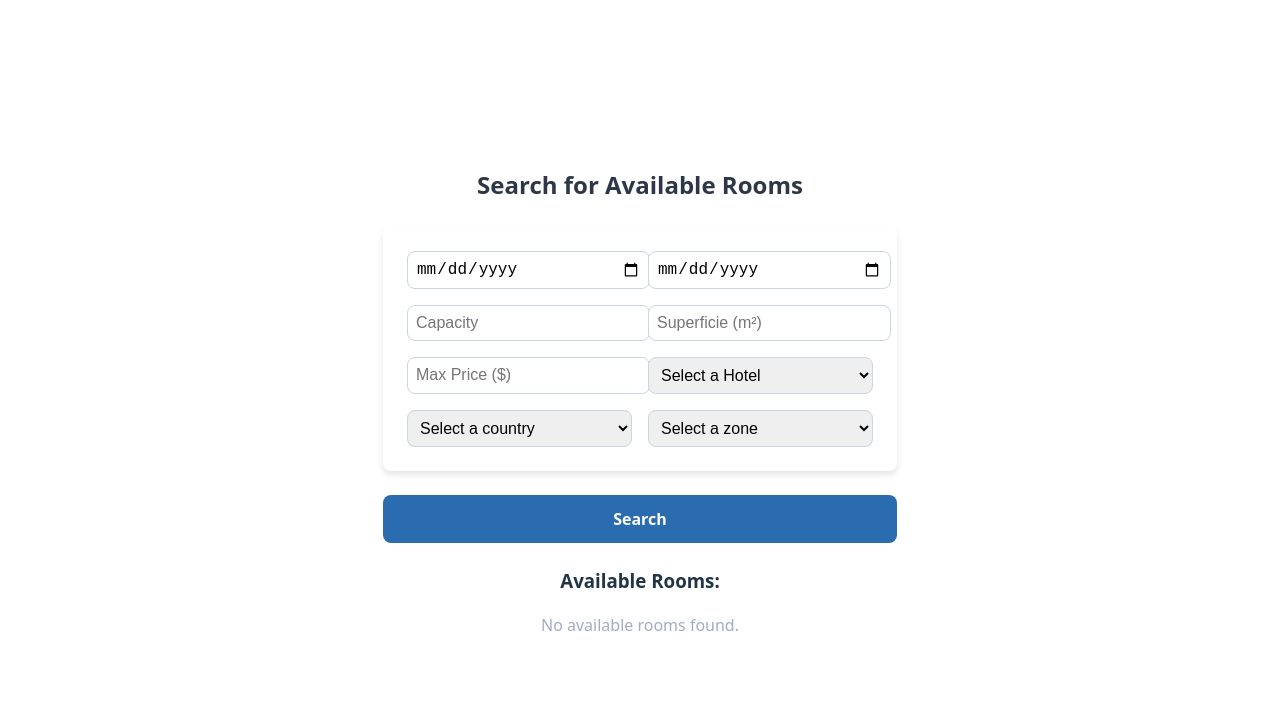
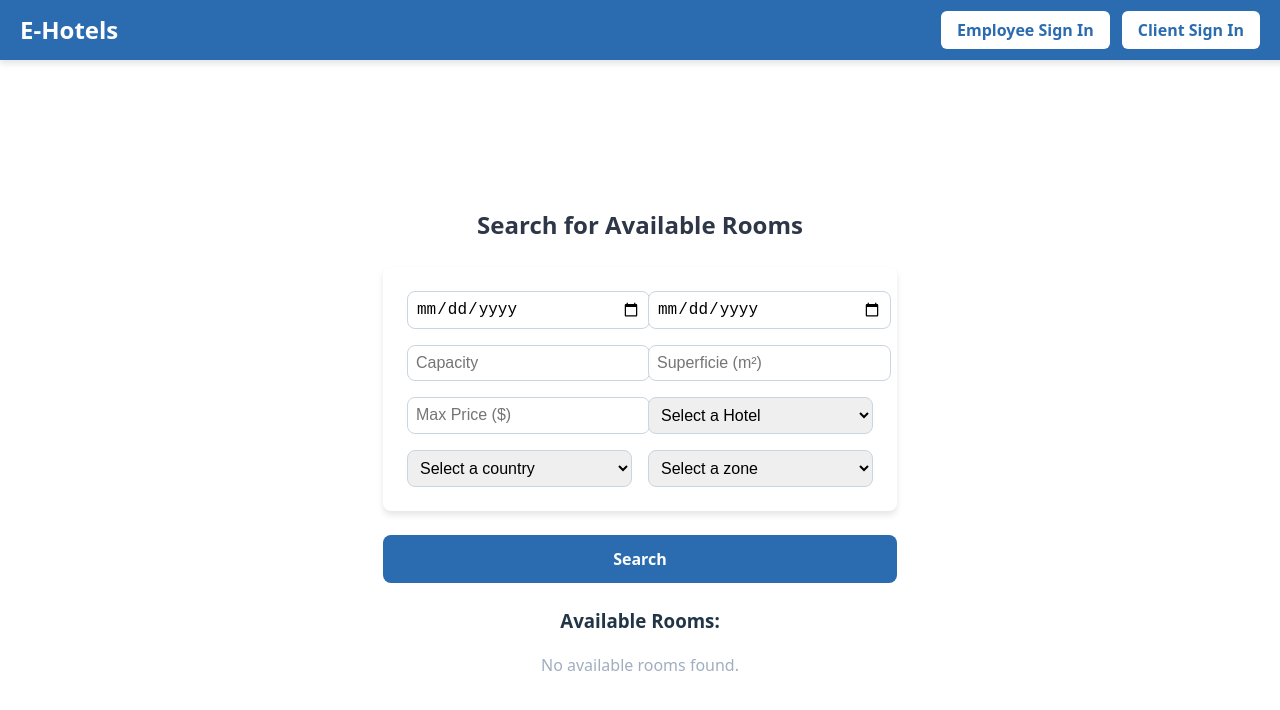
Before and after one commit to Zachdj27/Hotel-Web-App, a React (Vite) app in the folder e-hotels-frontend/: page /client/booking in a window 1280 px wide. Shown: the top 710 px of the page. Built offline with nearby package versions, Linux system fonts and the light colour scheme.

Commit message:
added menu bar

```diff
--- /dev/null
+++ b/e-hotels-frontend/src/components/MenuBar.jsx
@@ -0,0 +1,11 @@
+export default function MenuBar() {
+    return (
+      <div className="menu-bar">
+        <h1 className="menu-title">E-Hotels</h1>
+        <div className="menu-buttons">
+          <button className="menu-button">Employee Sign In</button>
+          <button className="menu-button">Client Sign In</button>
+        </div>
+      </div>
+    );
+  }
--- /dev/null
+++ b/e-hotels-frontend/src/components/menuBar.css
@@ -0,0 +1,60 @@
+.menu-bar {
+    width: 100%;
+    height: 60px;
+    background-color: #2b6cb0; /* Blue background */
+    color: white;
+    display: flex;
+    justify-content: space-between;
+    align-items: center;
+    padding: 0 20px;
+    position: fixed;
+    top: 0;
+    left: 0;
+    z-index: 1000;
+    box-shadow: 0px 4px 6px rgba(0, 0, 0, 0.1);
+  }
+
+  .menu-title {
+    font-size: 1.5rem;
+    font-weight: bold;
+  }
+
+  .menu-buttons {
+    display: flex;
+    gap: 12px;
+    margin-right: 40px;
+  }
+
+  .menu-button {
+    background-color: white;
+    color: #2b6cb0;
+    padding: 8px 16px;
+    border-radius: 6px;
+    border: none;
+    cursor: pointer;
+    font-weight: 600;
+    transition: background-color 0.3s ease-in-out;
+    white-space: nowrap; /* Ensures buttons don’t wrap */
+  }
+
+  .menu-button:hover {
+    background-color: #e2e8f0;
+  }
+
+  /* Ensure content does not go under menu */
+  .container {
+    margin-top: 80px; /* Pushes content down so it's not hidden under the fixed menu bar */
+  }
+
+  /* Responsive adjustments */
+  @media (max-width: 600px) {
+    .menu-bar {
+      flex-direction: column;
+      height: auto;
+      padding: 10px 20px;
+    }
+
+    .menu-buttons {
+      margin-top: 8px;
+    }
+  }
--- a/e-hotels-frontend/src/pages/home.jsx
+++ b/e-hotels-frontend/src/pages/home.jsx
@@ -1,6 +1,8 @@
 import { useState } from "react";
 import axios from "axios";
 import './home.css';
+import MenuBar from "../components/MenuBar";
+import "../components/menuBar.css"
 
 export default function Home() {
   const [searchParams, setSearchParams] = useState({
@@ -93,6 +95,8 @@ export default function Home() {
   };
 
   return (
+    <div>
+      <MenuBar/>
       <div className="container">
         <h2 className="title">Search for Available Rooms</h2>
 
@@ -209,5 +213,6 @@ export default function Home() {
           )}
         </div>
       </div>
+    </div>
   );
 }
```
Also changed, not shown: e-hotels-frontend/src/api/hotel.js (+13 -3 lines). Lines whose indentation alone changed are shown as unchanged.
